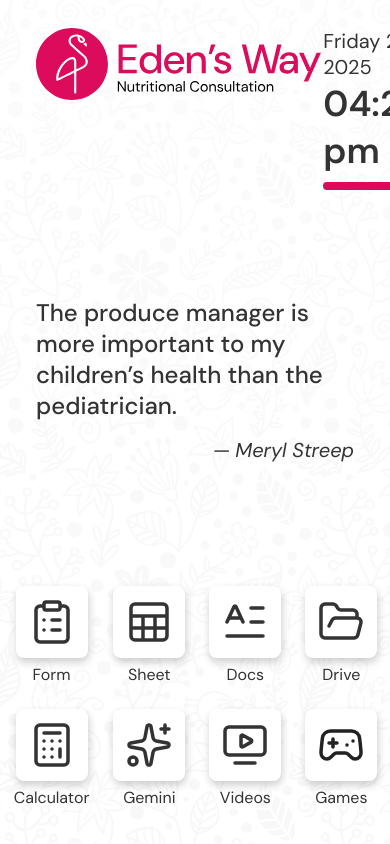
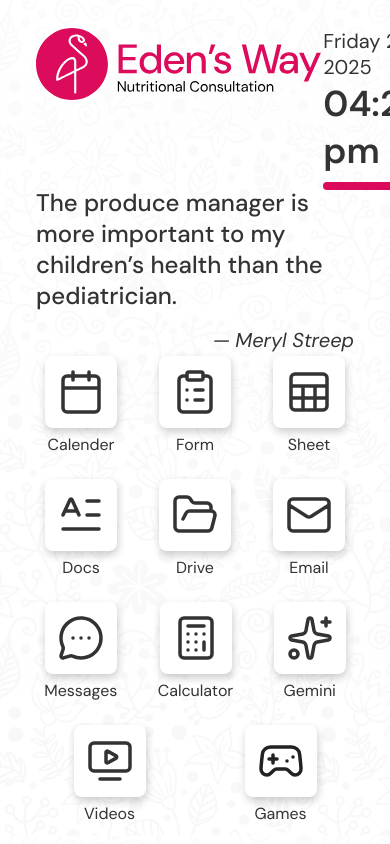
Before and after one commit to edensway/Dashboard, a React (Vite) app: page / in a window 390 px wide. Shown: the top 844 px of the page. Built offline with nearby package versions, Linux system fonts and the light colour scheme.

Commit message:
Visual fix

```diff
--- a/src/styles/App.css
+++ b/src/styles/App.css
@@ -45,23 +45,12 @@
 }
 
 .dashboard_container {
-  display: grid;
-  grid-template-columns: repeat(11, auto);
+  display: flex;
+  justify-content: space-around;
+  flex-wrap: wrap;
   gap: 24px;
-  /* Center the whole grid */
-  justify-content: center;
-  justify-items: center;
 }
 
-@media (max-width: 1024px) {
-  .dashboard_container {
-    grid-template-columns: repeat(6, auto);
-    grid-template-rows: repeat(2, auto);
-    gap: 24px;
-    justify-content: center;
-    justify-items: center;
-  }
-}
 .quotebox {
   flex: 1;
 }
@@ -154,7 +143,7 @@
   display: flex;
   flex-direction: column;
   justify-content: space-between;
-  height: 100vh;
+  height: 99vh;
 }
 
 body {
--- a/src/styles/App.scss
+++ b/src/styles/App.scss
@@ -35,7 +35,7 @@
     flex-direction: column;
     justify-content: space-between;
 
-    height: 100vh;
+    height: 99vh;
 
 }
 
--- a/src/styles/Pages/_dashboard.scss
+++ b/src/styles/Pages/_dashboard.scss
@@ -1,22 +1,8 @@
 @use "../Utility/_colour.scss" as *;
 
 .dashboard_container {
-    display: grid;
-    grid-template-columns: repeat(11, auto);
+    display: flex;
+    justify-content: space-around;
+    flex-wrap: wrap;
     gap: 24px;
-
-    /* Center the whole grid */
-    justify-content: center; // centers columns horizontally
-    justify-items: center; // centers items inside cells
 }
-
-@media (max-width: 1024px) {
-    .dashboard_container {
-        grid-template-columns: repeat(6, auto);
-        grid-template-rows: repeat(2, auto);
-        gap: 24px;
-
-        justify-content: center;
-        justify-items: center;
-    }
-}
```
